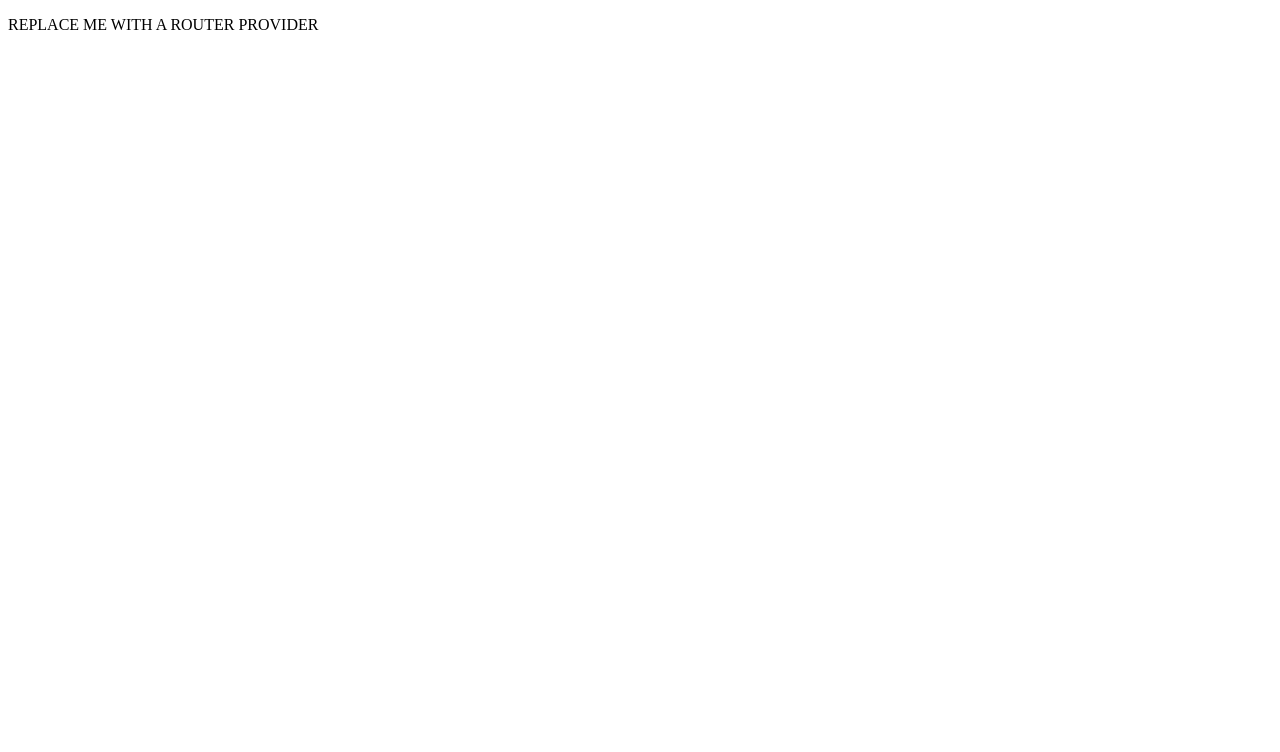
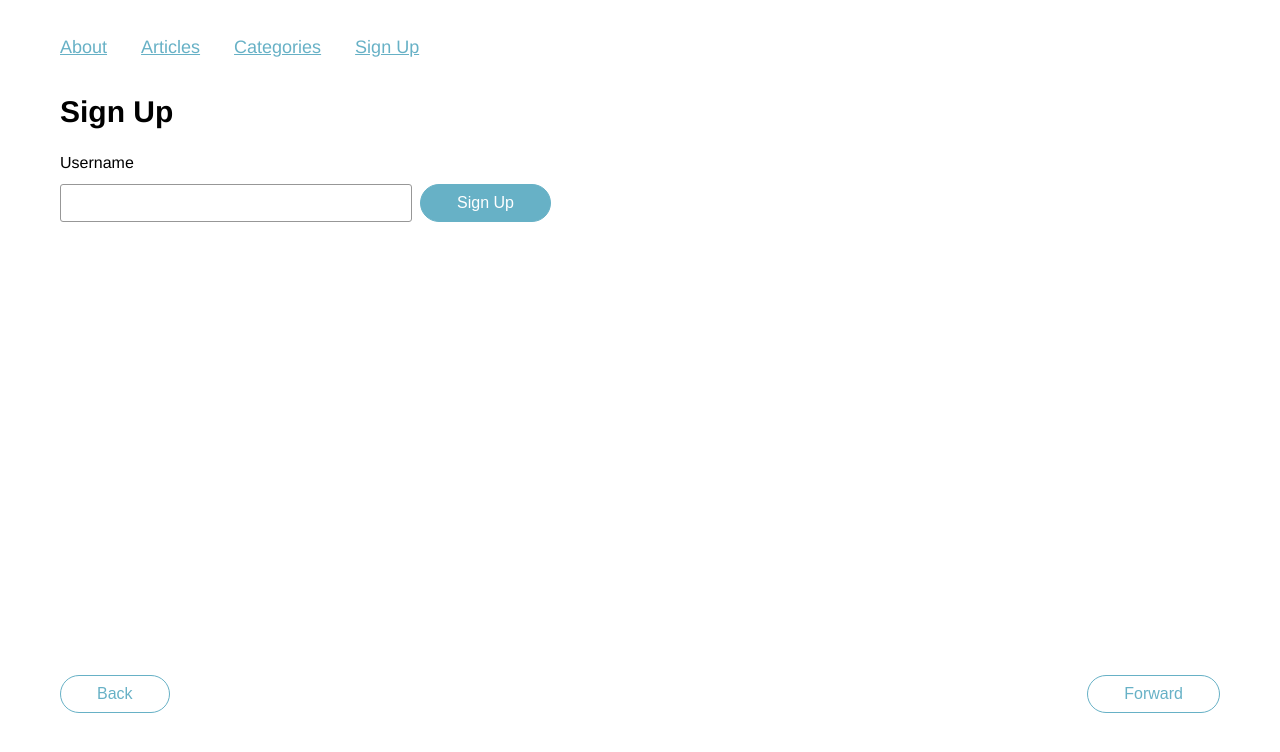
Before and after one commit to DmitriyMalayev/react-routing, a React (Create React App) app: page /sign-up in a window 1280 px wide. Shown: the top 752 px of the page. Built offline with nearby package versions, Linux system fonts and the light colour scheme.

Commit message:
Routing fixed

```diff
--- a/package.json
+++ b/package.json
@@ -3,11 +3,14 @@
   "version": "0.1.0",
   "private": true,
   "dependencies": {
+    "@reduxjs/toolkit": "^1.8.6",
     "@testing-library/jest-dom": "^5.17.0",
     "@testing-library/react": "^13.4.0",
     "@testing-library/user-event": "^13.5.0",
     "react": "^18.3.1",
     "react-dom": "^18.3.1",
+    "react-markdown": "^8.0.3",
+    "react-redux": "^8.0.4",
     "react-router-dom": "^6.27.0",
     "react-scripts": "5.0.1",
     "web-vitals": "^2.1.4"
--- /dev/null
+++ b/public/index.css
@@ -0,0 +1,136 @@
+:root {
+  --primary-color: #67b1c6;
+}
+
+html,
+body {
+  font-family: Helvetica, sans-serif;
+  font-size: 16px;
+  margin: 0;
+  height: 100%;
+}
+
+a {
+  color: var(--primary-color);
+  text-decoration: underline;
+}
+
+.header a {
+  font-size: 18px;
+}
+
+.header a.active {
+  font-weight: bold;
+}
+
+.header {
+  display: flex;
+  flex-wrap: wrap;
+  column-gap: 34px;
+  align-items: center;
+}
+
+main,
+.header,
+footer {
+  padding: 37px 60px;
+}
+
+main,
+footer {
+  padding-top: 0;
+  padding-bottom: 0;
+}
+
+main {
+  overflow-y: auto;
+}
+
+#root {
+  display: grid;
+  grid-template-rows: 95px auto 125px;
+  height: 100%;
+  width: 100%;
+}
+
+footer {
+  display: flex;
+  justify-content: space-between;
+}
+
+button {
+  border: 1px solid var(--primary-color);
+  background-color: transparent;
+  border-radius: 30px;
+  color: var(--primary-color);
+  font-size: 16px;
+  padding: 9px 36px;
+  height: fit-content;
+  cursor: pointer;
+}
+
+button.primary {
+  background-color: var(--primary-color);
+  color: white;
+}
+
+ul {
+  list-style-type: none;
+  padding: 0;
+  display: flex;
+  flex-direction: column;
+  row-gap: 12px;
+}
+
+p {
+  line-height: 33px;
+}
+
+p:not(:last-of-type) {
+  margin-bottom: 40px;
+}
+
+.article-title {
+  margin-bottom: 15px;
+}
+
+.article-title~p {
+  margin-top: 0;
+  margin-bottom: 16px;
+}
+
+h1 {
+  font-size: 30px;
+  margin-top: 0;
+}
+
+label {
+  display: flex;
+  flex-direction: column;
+  row-gap: 12px;
+}
+
+label input {
+  width: 334px;
+}
+
+input {
+  font-size: 16px;
+  padding: 8px;
+  border: 1px solid #979797;
+  border-radius: 3px;
+}
+
+label>div {
+  display: flex;
+  column-gap: 8px;
+}
+
+.logout {
+  margin-left: auto;
+}
+
+h2 {
+  font-size: 18px;
+  margin-top: 18px;
+}
--- a/public/index.html
+++ b/public/index.html
@@ -1,20 +1,18 @@
 <!DOCTYPE html>
 <html lang="en">
+
 <head>
   <meta charset="utf-8" />
   <link rel="icon" href="%PUBLIC_URL%/favicon.ico" />
   <meta name="viewport" content="width=device-width, initial-scale=1" />
-    <meta name="theme-color" content="#000000" />
-    <meta
-      name="description"
-      content="Web site created using create-react-app"
-    />
+  <meta name="description" content="Web site created using create-react-app" />
   <link rel="apple-touch-icon" href="%PUBLIC_URL%/logo192.png" />
   <!--
       manifest.json provides metadata used when your web app is installed on a
       user's mobile device or desktop. See https://developers.google.com/web/fundamentals/web-app-manifest/
     -->
   <link rel="manifest" href="%PUBLIC_URL%/manifest.json" />
+  <link rel="stylesheet" href="/index.css" />
   <!--
       Notice the use of %PUBLIC_URL% in the tags above.
       It will be replaced with the URL of the `public` folder during the build.
@@ -24,8 +22,9 @@
       work correctly both with client-side routing and a non-root public URL.
       Learn how to configure a non-root public URL by running `npm run build`.
     -->
-    <title>React App</title>
+  <title>React Redux App</title>
 </head>
+
 <body>
   <noscript>You need to enable JavaScript to run this app.</noscript>
   <div id="root"></div>
@@ -40,4 +39,5 @@
       To create a production bundle, use `npm run build` or `yarn build`.
     -->
 </body>
+
 </html>
--- a/src/app/App.js
+++ b/src/app/App.js
@@ -9,24 +9,29 @@ import Author from "../components/Author";
 import Profile from "../components/Profile";
 import EditProfileForm from "../components/EditProfileForm";
 import Root from "../components/Root";
-
-import { Route } from 'react-router-dom';
-
+import { Provider } from "react-redux";
+import {
+  Route,
+  createBrowserRouter,
+  createRoutesFromElements,
+  RouterProvider,
+} from "react-router-dom";
 import "./App.css";
 
-const router =
-  /* Wrap this Root Route to create Router here */
-  <Route path="/" element={ <Root/> }>
-    {/* Add Routes here! */}
-  </Route>
+const router = createBrowserRouter(
+  createRoutesFromElements(
+    <Route path="/" element={<Root />}>
+      <Route path="about" element={<About />} />
+      <Route path="sign-up" element={<SignUp />} />
+      <Route path="articles" element={<Articles />} />
+      <Route path="categories" element={<Categories />} />
+      <Route path="profile" element={<Profile />} />
+    </Route>
+  )
+);
 
 function App() {
-  return (
-    <>
-      { /* Replace below and add Router Provider*/}
-      <p>REPLACE ME WITH A ROUTER PROVIDER</p>
-    </>
-  );
+  return <RouterProvider router={router} />;
 }
 
 export default App;
```
Also changed, not shown: 1 other file (tests, documents, lock files or other folders). Lines whose indentation alone changed are shown as unchanged.
